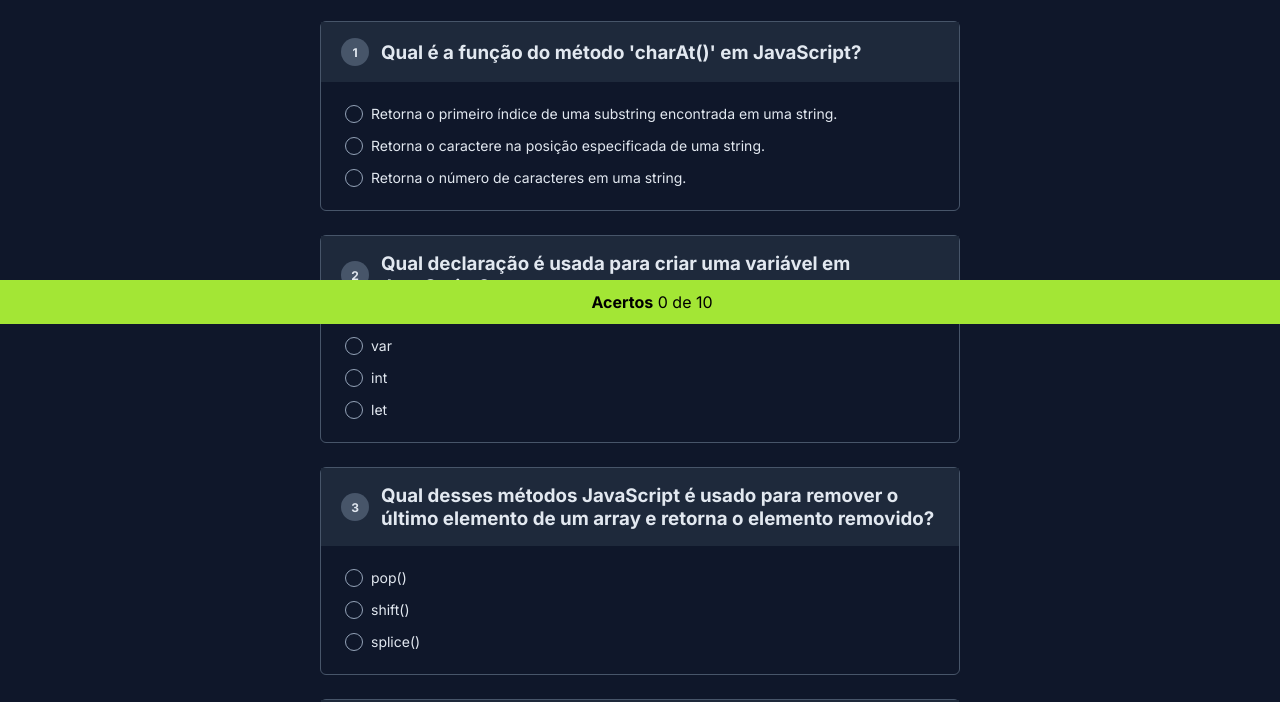
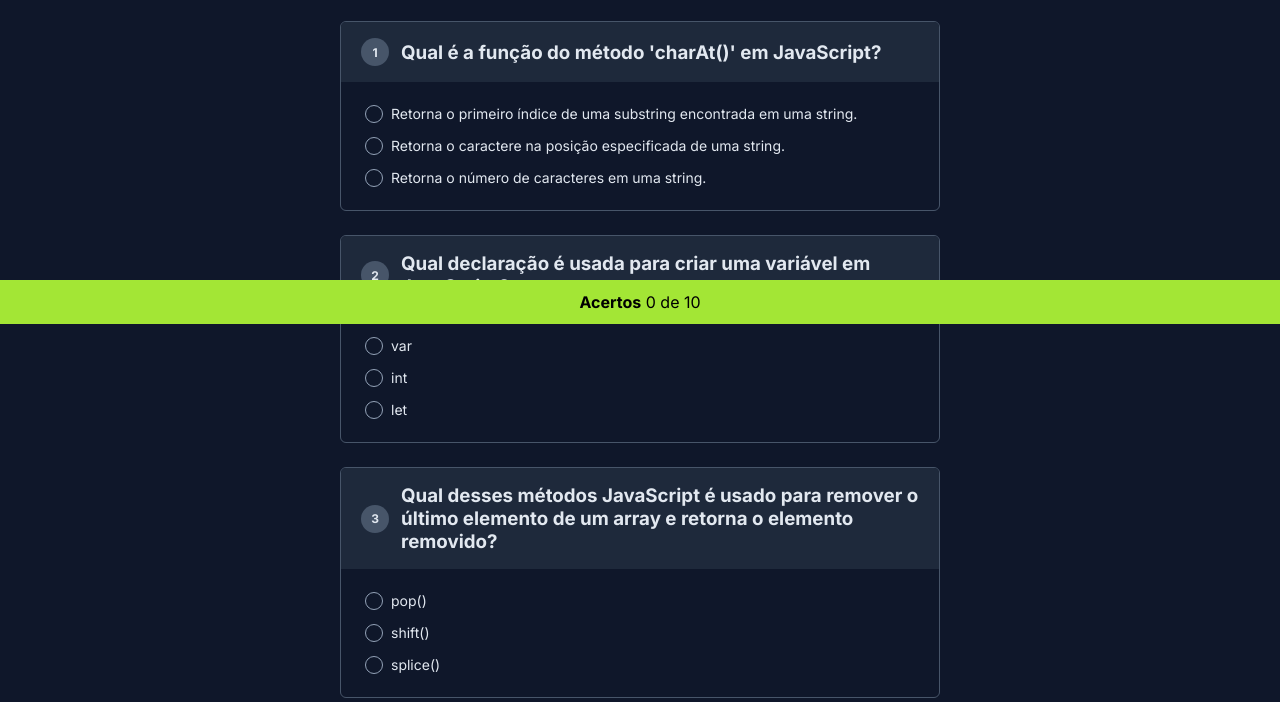
Before and after one commit to stefanypasold/nlw-expert, a plain HTML site: page index.html in a window 1280 px wide. Shown: the part 476-1178 px from the top of the page. Drawn offline with Linux system fonts and the light colour scheme.

Commit message:
ajustes do css

```diff
--- a/style.css
+++ b/style.css
@@ -3,6 +3,7 @@
 *, :root{
   margin: 0;
   padding: 0;
+  box-sizing: border-box;
 
   font-family: Inter, sans-serif;
   font-synthesis: none;
@@ -42,6 +43,8 @@
   margin-top: 24px;
   border: 1px solid #475569;
   border-radius: 6px;
+
+  overflow: hidden;
 }
 
 .quiz-item h3 {
@@ -102,6 +105,7 @@
   display: flex;
   align-items: center;
   justify-content: center;
+
   flex-shrink: 0;
 }
 
@@ -113,12 +117,12 @@
   content: "";
   width: 10px;
   height: 10px;
+
   background-color: #A3E635;
   border-radius: 50%;
 
 }
 
-/* declaração */
 #acertos {
   text-align: center;
   background-color: #A3E635;
```
